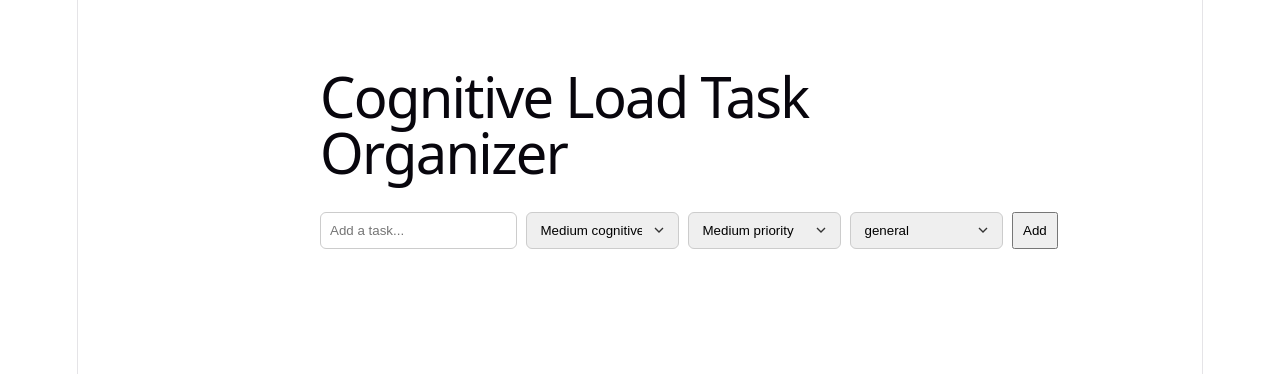
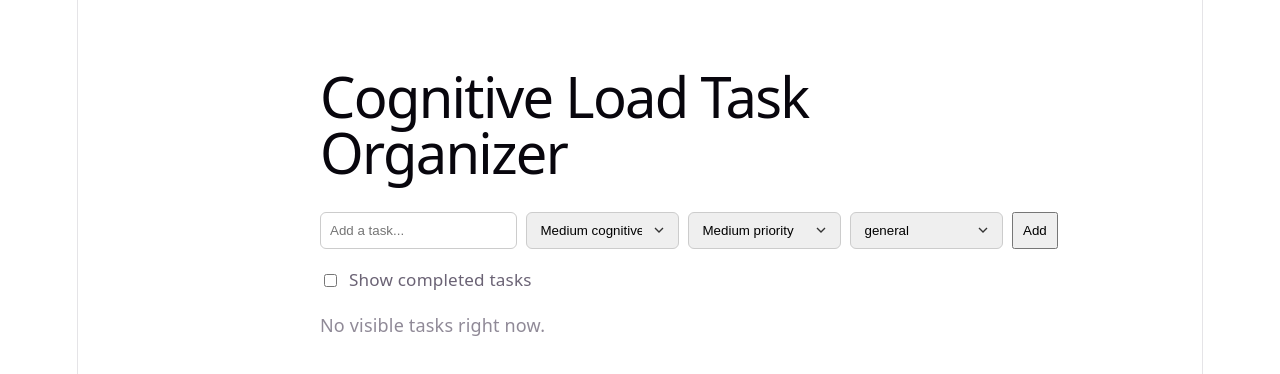
Before and after one commit to martinson-r/Cognitive-Load-Task-Organizer, a React (Vite) app: page / in a window 1280 px wide. Shown: the top 374 px of the page. Built offline with nearby package versions, Linux system fonts and the light colour scheme.

Commit message:
feat: add toggle to show or hide completed tasks

```diff
--- a/src/App.css
+++ b/src/App.css
@@ -232,3 +232,19 @@
 .custom-context-row input {
   flex: 1;
 }
+
+.task-visibility-controls {
+  margin-bottom: 1rem;
+}
+
+.show-completed-toggle {
+  display: inline-flex;
+  align-items: center;
+  gap: 0.5rem;
+  font-size: 0.95rem;
+}
+
+.empty-state {
+  opacity: 0.75;
+  margin-bottom: 1rem;
+}
--- a/src/App.jsx
+++ b/src/App.jsx
@@ -29,9 +29,21 @@ function App() {
   const [customContexts, setCustomContexts] = useState([]);
   const [newContextInput, setNewContextInput] = useState("");
   const [showCustomContextInput, setShowCustomContextInput] = useState(false);
+  const [showCompleted, setShowCompleted] = useState(false);
 
   // Derive available context options (can dedupe later if needed)
-  const contextOptions = [...DEFAULT_CONTEXT_OPTIONS, ...customContexts];
+  const contextOptions = Array.from(
+  new Set([
+      ...DEFAULT_CONTEXT_OPTIONS,
+      ...customContexts,
+      ...(editContext ? [editContext] : []),
+    ])
+  );
+
+  // Derive visible tasks before render, let's just not mutate data if we can avoid it
+  const visibleTasks = showCompleted
+  ? tasks
+  : tasks.filter((task) => !task.done);
 
   // load stored tasks from IndexedDB
   useEffect(() => {
@@ -218,7 +230,7 @@ async function handleSaveEdit(id) {
 
   if (!taskToUpdate) return;
 
-  const updatedTask = {
+   const updatedTask = {
     ...taskToUpdate,
     title: trimmedTitle,
     load: editLoad,
@@ -228,11 +240,9 @@ async function handleSaveEdit(id) {
 
   try {
     await saveTask(updatedTask);
-
     setTasks((prev) =>
       prev.map((task) => (task.id === id ? updatedTask : task))
     );
-
     handleCancelEdit();
   } catch (error) {
     console.error("Failed to save edited task:", error);
@@ -286,8 +296,27 @@ async function handleToggleTask(id) {
         priorityLabels={PRIORITY_LABELS}
       />
 
+      <div className="task-visibility-controls">
+        <label className="show-completed-toggle">
+          <input
+            type="checkbox"
+            checked={showCompleted}
+            onChange={(e) => setShowCompleted(e.target.checked)}
+          />
+          Show completed tasks
+        </label>
+      </div>
+
+      {/* Empty-state message if all tasks are completed */}
+      {visibleTasks.length === 0 && (
+        <p className="empty-state">
+          No visible tasks right now.
+        </p>
+      )}
+
       <ul className="task-list">
-        {tasks.map((task) => (
+        {/* Render only visible tasks */}
+        {visibleTasks.map((task) => (
           <TaskCard
             key={task.id}
             task={task}
@@ -298,6 +327,9 @@ async function handleToggleTask(id) {
             setEditLoad={setEditLoad}
             editPriority={editPriority}
             setEditPriority={setEditPriority}
+            editContext={editContext}
+            setEditContext={setEditContext}
+            contextOptions={contextOptions}
             onStartEdit={handleStartEdit}
             onCancelEdit={handleCancelEdit}
             onSaveEdit={handleSaveEdit}
--- a/src/components/TaskCard.jsx
+++ b/src/components/TaskCard.jsx
@@ -14,6 +14,9 @@ function TaskCard({
   setEditLoad,
   editPriority,
   setEditPriority,
+  editContext,
+  setEditContext,
+  contextOptions,
   onStartEdit,
   onCancelEdit,
   onSaveEdit,
@@ -64,6 +67,18 @@ function TaskCard({
                   {label}
                 </option>
               ))}
+            </select>
+
+            <select
+                className="edit-select"
+                value={editContext}
+                onChange={(e) => setEditContext(e.target.value)}
+                >
+                {contextOptions.map((option) => (
+                    <option key={option} value={option}>
+                    {option}
+                    </option>
+                ))}
             </select>
           </div>
 
```
